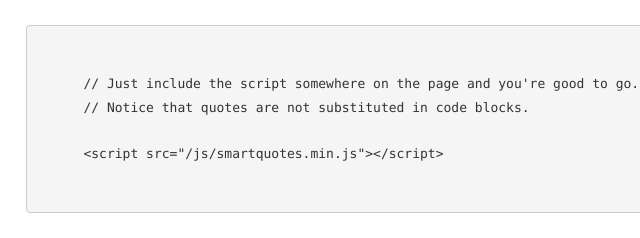
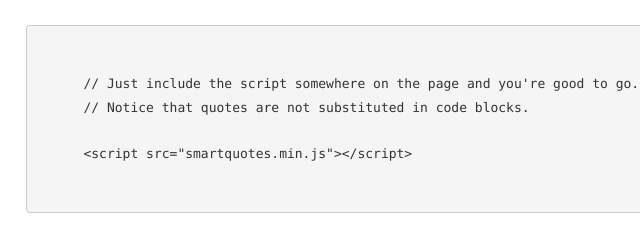
Before and after one commit to kellym/smartquotes.js, a website: page index.html in a window 1280 px wide. Shown: the part 987-1225 px from the top of the page, 249-889 px from the left. Drawn offline with Linux system fonts and the light colour scheme.

Commit message:
update paths

```diff
--- a/index.html
+++ b/index.html
@@ -2,7 +2,7 @@
 <html>
   <head>
     <title>smartquotes.js</title>
-    <script src="js/smartquotes.min.js" type="text/javascript"></script>
+    <script src="src/smartquotes.min.js" type="text/javascript"></script>
     <link href='http://fonts.googleapis.com/css?family=Merriweather:400,700,900' rel='stylesheet' type='text/css'>
     <link href="css/bootstrap.min.css" rel="stylesheet" />
     <link href="css/styles.css" rel="stylesheet" />
@@ -20,7 +20,7 @@
           "It's my '#1' choice!" &ndash; 12" Foam Finger from '93
         </p>
         <p>
-          <a class="btn btn-lg btn-default" href="https://raw.github.com/kellym/smartquotesjs/master/js/smartquotes.min.js">Download Now</a>
+          <a class="btn btn-lg btn-default" href="https://raw.github.com/kellym/smartquotesjs/master/src/smartquotes.min.js">Download Now</a>
           <a class="btn btn-lg btn-success" href="https://github.com/kellym/smartquotesjs">View on Github</a>
         </p>
       </div>
@@ -55,7 +55,7 @@
       // Just include the script somewhere on the page and you're good to go.
       // Notice that quotes are not substituted in code blocks.
 
-      &lt;script src="/js/smartquotes.min.js">&lt;/script>
+      &lt;script src="smartquotes.min.js">&lt;/script>
       </code></pre>
       <p>
       <h4>Additional Reading</h4>
```
